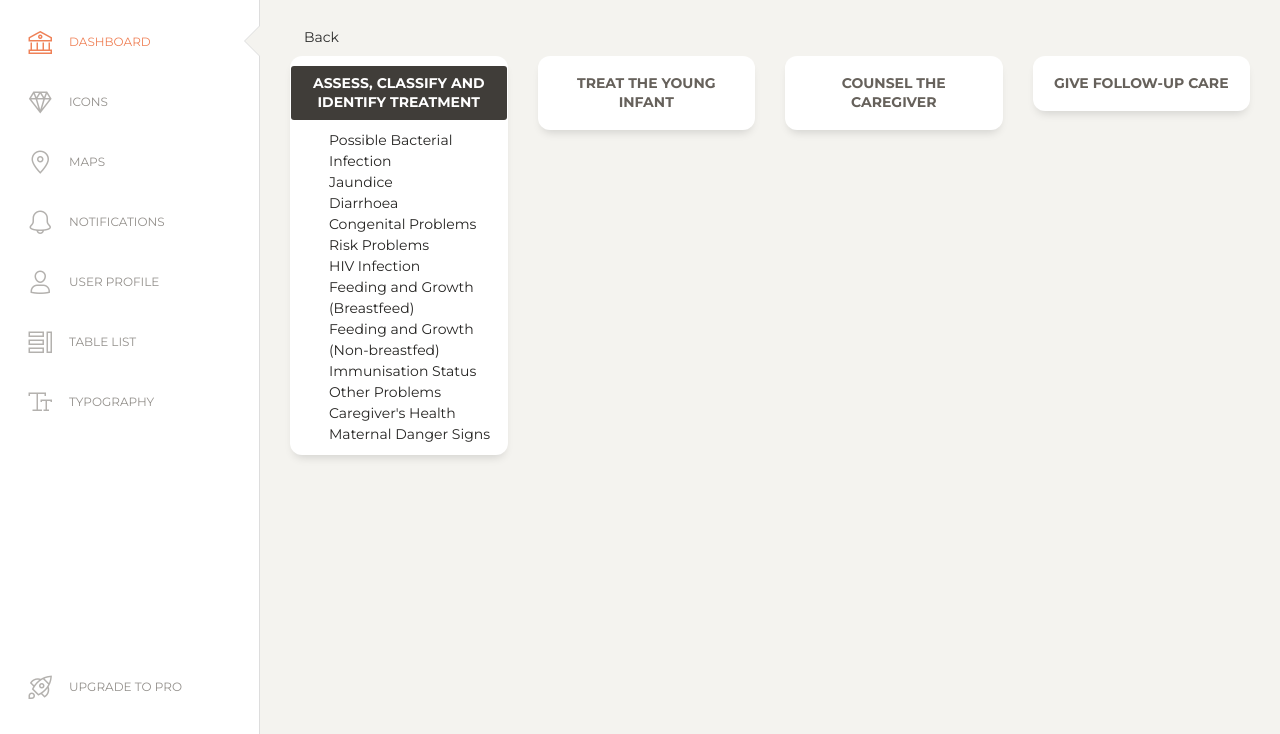
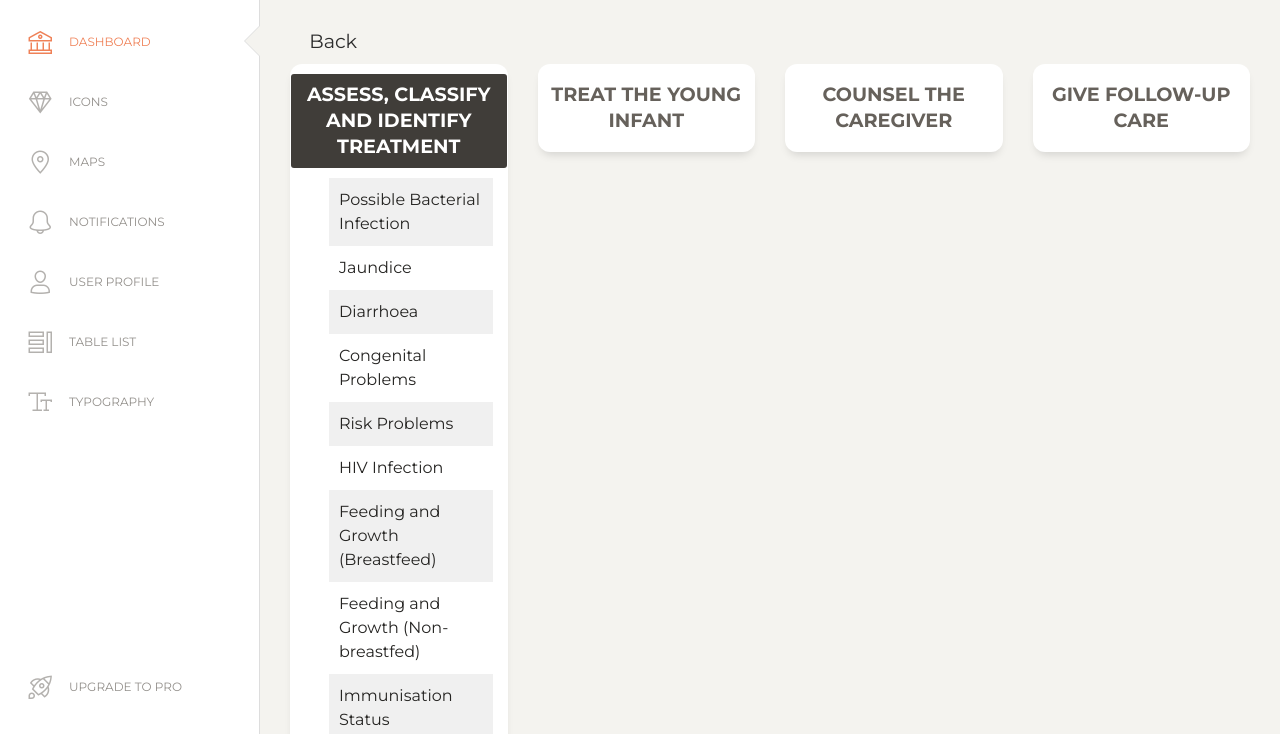
Before and after one commit to gelo-devs/PorIMCIjects, a website: page examples/young-infant-contents.html in a window 1280 px wide. Both pictures are taken after a click on the button "ASSESS, CLASSIFY AND IDENTIFY TREATMENT". Shown: the part 66-800 px from the top of the page. Drawn offline with Linux system fonts and the light colour scheme; some packages are replaced by stand-ins of ours.

Commit message:
t commit

```diff
--- a/assets/demo/demo.css
+++ b/assets/demo/demo.css
@@ -9,13 +9,26 @@
 #dropdownMenuButton::after{
 
 }
-
+.card button{
+  font-size: 1.2rem;
+}
 a{
   text-decoration: none;
   color: inherit;
+  font-size: 1.2rem;
+}
+.list-unstyled a {
+  padding: 10px; /* Add some padding for better spacing */
+  font-size:  1rem;
 }
 
+.list-unstyled a:nth-child(odd) {
+  background-color: #f0f0f0; /* Light gray for odd stripes */
+}
 
+.list-unstyled a:nth-child(even) {
+  background-color: #ffffff; /* White for even stripes */
+}
 
 
 
--- a/examples/young-infant-contents.html
+++ b/examples/young-infant-contents.html
@@ -177,7 +177,7 @@ Paper Dashboard 2 by Creative Tim
             <div id="accordion">
                 <div class="card">
                     <div class="card-header p-0 text-center" id="headingOne">
-                        <button class="btn btn-link h6" data-toggle="collapse" data-target="#collapseOne" aria-expanded="false" aria-controls="collapseOne">
+                        <button style="font-size: 1.2rem;" class="btn btn-link h6" data-toggle="collapse" data-target="#collapseOne" aria-expanded="false" aria-controls="collapseOne">
                         ASSESS, CLASSIFY AND IDENTIFY TREATMENT
                         </button>
                     </div>
```
